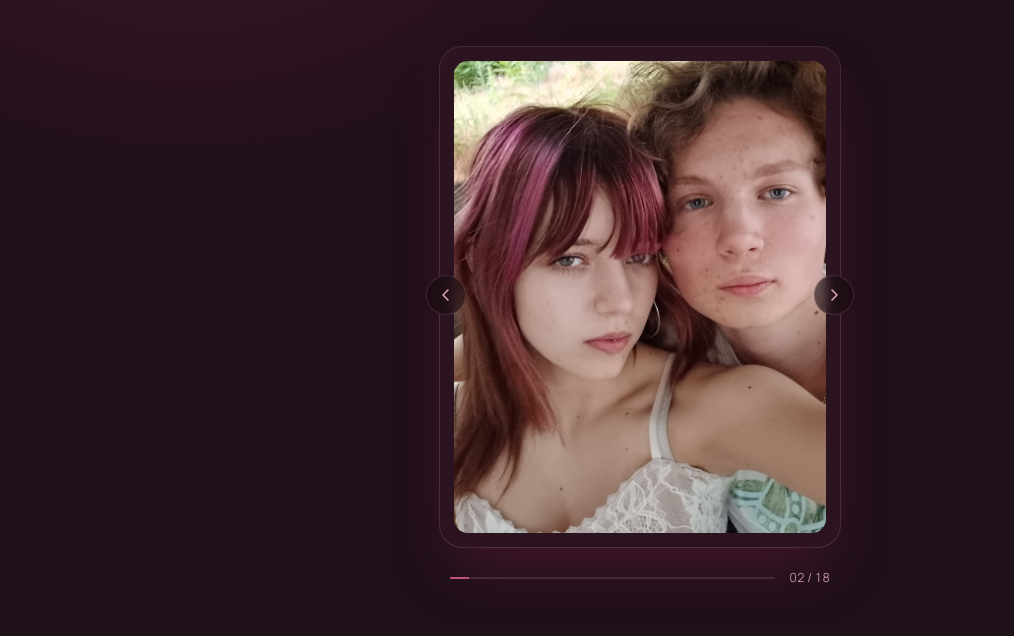
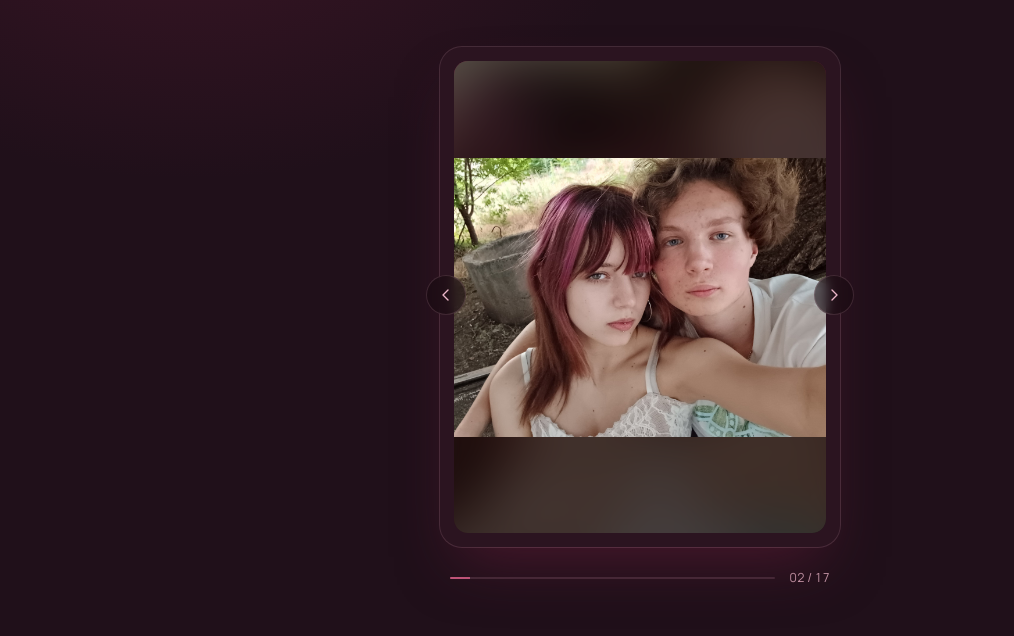
Before and after one commit to kai4ngelll/oneyear, a plain HTML site: page index.html in a window 1280 px wide. Shown: the part 1113-1749 px from the top of the page, without its empty margins (0-1014 px from the left). Drawn offline with nearby package versions, Linux system fonts and the light colour scheme.

Commit message:
Add files via upload

```diff
--- a/index.html
+++ b/index.html
@@ -206,10 +206,28 @@
     background:linear-gradient(160deg, var(--rose-deep), var(--bg));
   }
 
+  .slide .bg{
+    position:absolute;
+    inset:0;
+    background-size:cover;
+    background-position:center;
+    filter:blur(22px) saturate(1.1) brightness(.55);
+    transform:scale(1.25);
+  }
+
+  .slide .bg::after{
+    content:"";
+    position:absolute;
+    inset:0;
+    background:rgba(23,10,15,.35);
+  }
+
   .slide img{
+    position:relative;
+    z-index:1;
     width:100%;
     height:100%;
-    object-fit:cover;
+    object-fit:contain;
     display:block;
     user-select:none;
     -webkit-user-drag:none;
@@ -232,6 +250,7 @@
   }
   .slide.missing .fallback{ display:flex; }
   .slide.missing img{ display:none; }
+  .slide.missing .bg{ display:none; }
 
   .nav{
     position:absolute;
@@ -414,7 +433,7 @@
 
   <div class="controls">
     <div class="progress"><div class="progress-fill" id="progressFill"></div></div>
-    <span class="counter" id="counter">01 / 18</span>
+    <span class="counter" id="counter">01 / 17</span>
   </div>
 
   <div class="tap-section">
@@ -430,7 +449,6 @@
   const photos = [
     "IMG_20260710_145828_587.jpg",
     "IMG_20260710_145856_706.jpg",
-    "IMG_20260710_150021_917.jpg",
     "IMG_20260711_144723_981.jpg",
     "IMG_20260711_144737_727.jpg",
     "IMG_20260711_144755_557.jpg",
@@ -460,6 +478,7 @@
     fig.className = 'slide';
     fig.innerHTML = `
       <div class="frame">
+        <div class="bg" style="background-image:url('${src}')"></div>
         <img src="${src}" alt="Мы вдвоём" loading="lazy" draggable="false">
         <div class="fallback"><span>фото появится здесь</span></div>
       </div>
```
